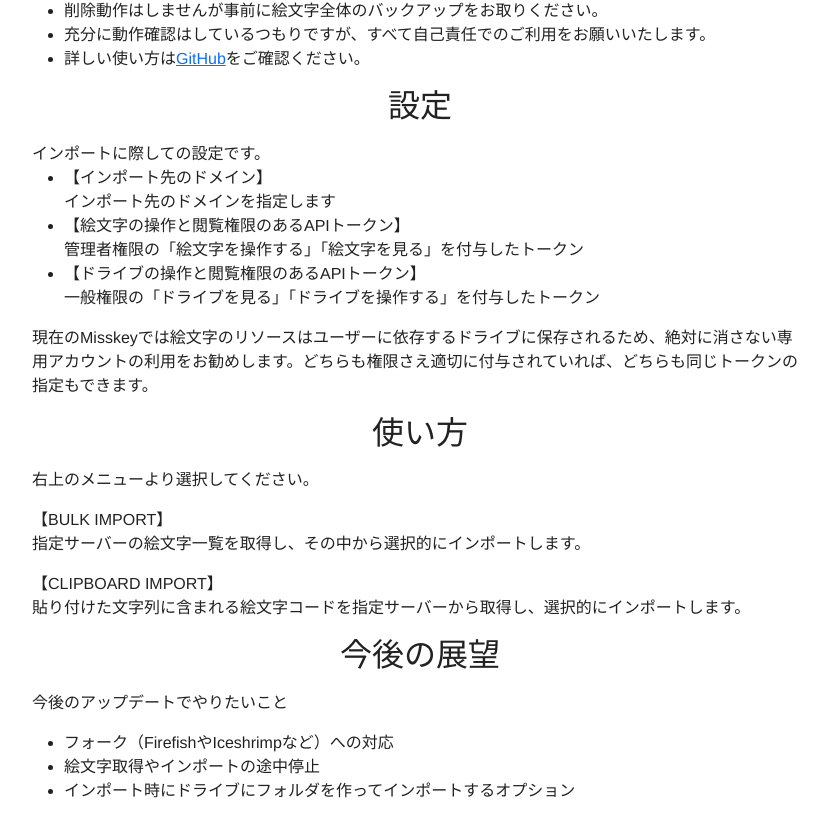
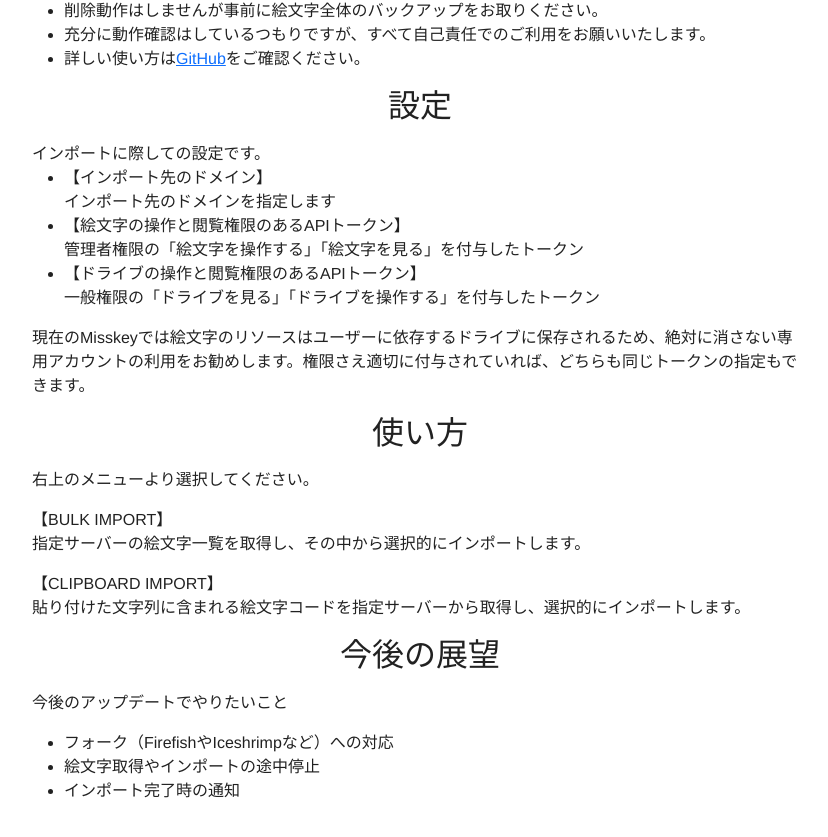
Before and after one commit to kanade/misskey-emoji-manager, a Vue app: page / in a window 1280 px wide. Shown: the part 355-1192 px from the top of the page, without its empty margins (220-1048 px from the left). Built offline with nearby package versions, Linux system fonts and the light colour scheme.

Commit message:
注意書きの更新

```diff
--- a/src/views/NoticePage.vue
+++ b/src/views/NoticePage.vue
@@ -21,7 +21,7 @@
           <li>【絵文字の操作と閲覧権限のあるAPIトークン】<br>管理者権限の「絵文字を操作する」「絵文字を見る」を付与したトークン</li>
           <li>【ドライブの操作と閲覧権限のあるAPIトークン】<br>一般権限の「ドライブを見る」「ドライブを操作する」を付与したトークン</li>
       </ul>
-        現在のMisskeyでは絵文字のリソースはユーザーに依存するドライブに保存されるため、絶対に消さない専用アカウントの利用をお勧めします。どちらも権限さえ適切に付与されていれば、どちらも同じトークンの指定もできます。
+        現在のMisskeyでは絵文字のリソースはユーザーに依存するドライブに保存されるため、絶対に消さない専用アカウントの利用をお勧めします。権限さえ適切に付与されていれば、どちらも同じトークンの指定もできます。
       </p>
     </div>
 
@@ -38,7 +38,7 @@
       <ul>
         <li>フォーク（FirefishやIceshrimpなど）への対応</li>
         <li>絵文字取得やインポートの途中停止</li>
-        <li>インポート時にドライブにフォルダを作ってインポートするオプション</li>
+        <li>インポート完了時の通知</li>
       </ul>
     </div>
 
```
